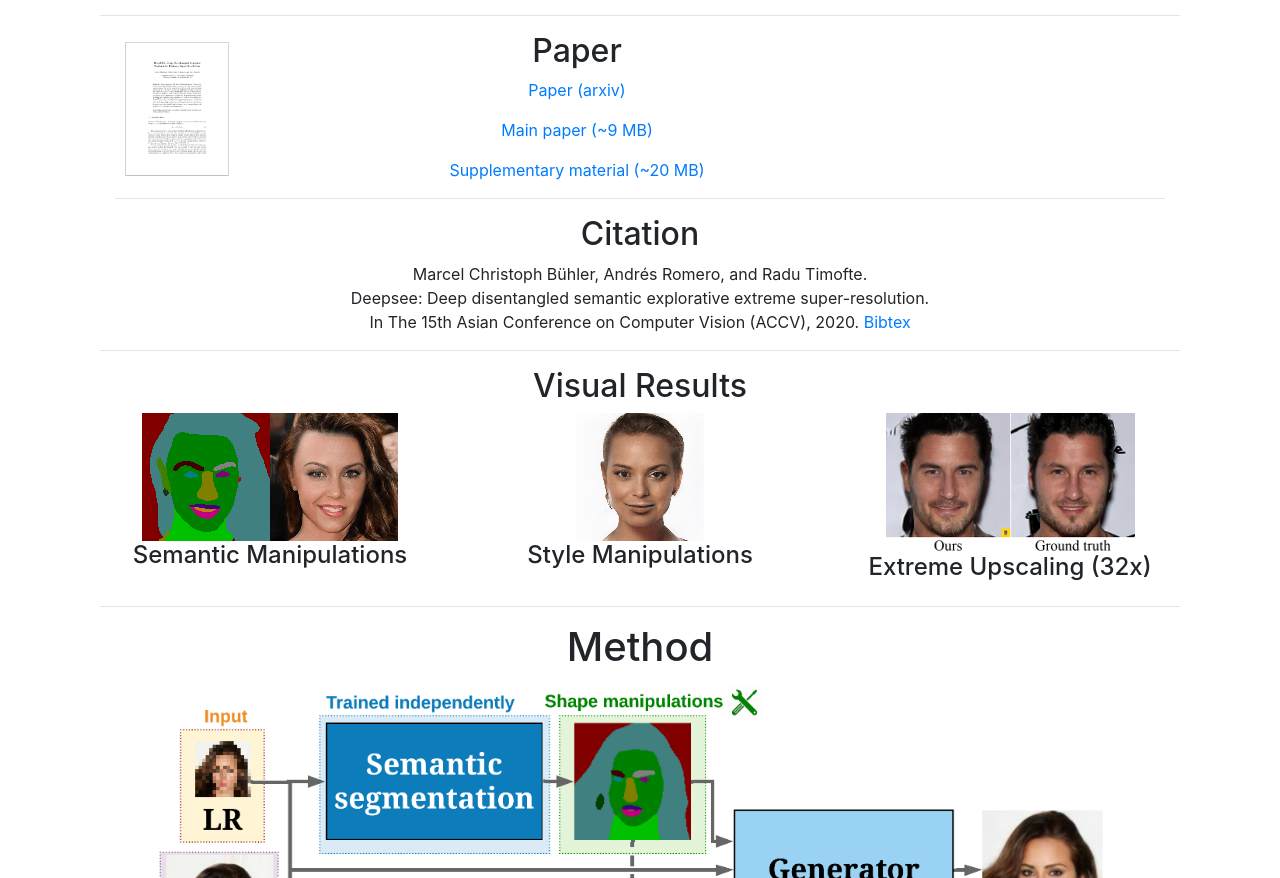
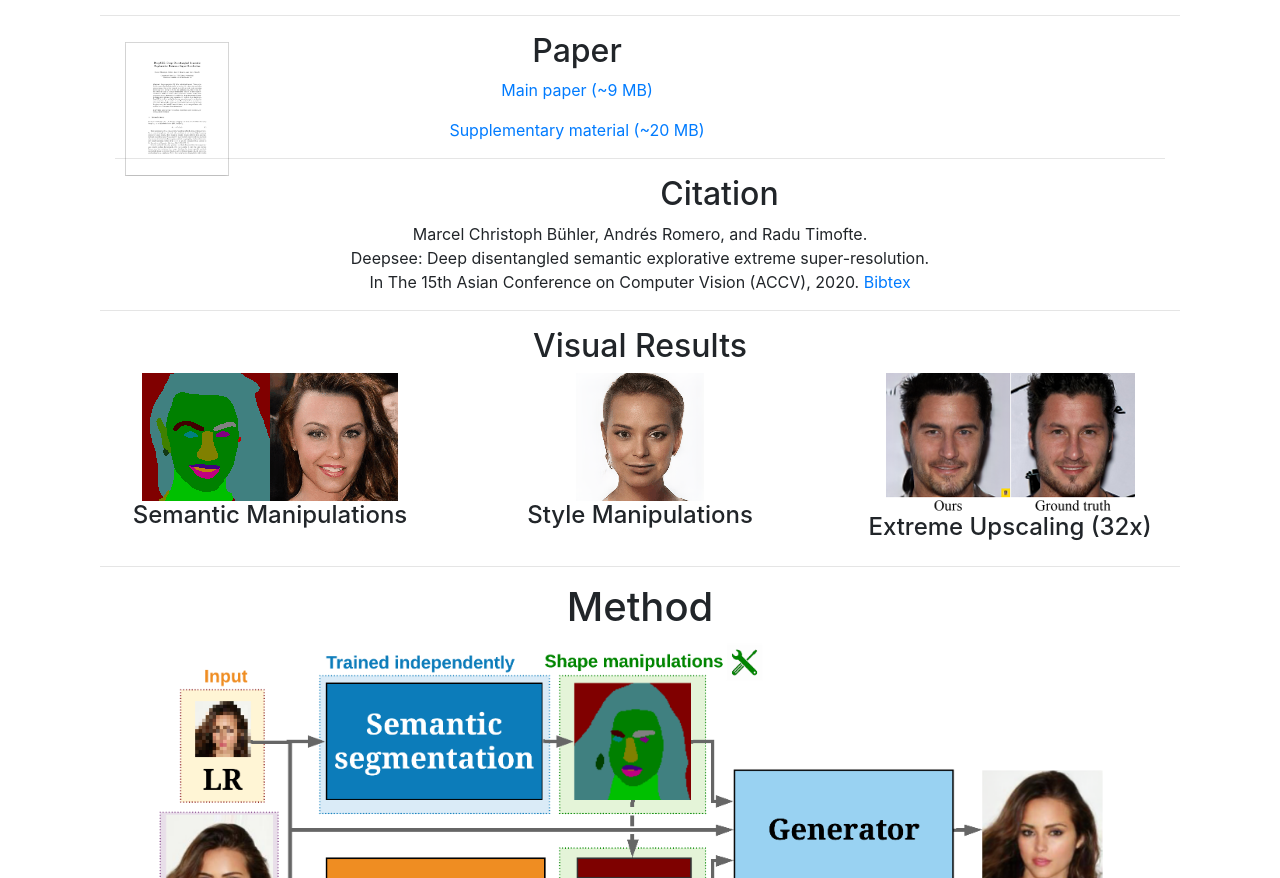
Before and after one commit to mcbuehler/DeepSEE, a plain HTML site: page docs/index.html in a window 1280 px wide. Shown: the part 851-1729 px from the top of the page. Drawn offline with nearby package versions, Linux system fonts and the light colour scheme.

Commit message:
updated project page

```diff
--- a/docs/index.html
+++ b/docs/index.html
@@ -83,9 +83,6 @@
         <div class="col-md-9 col-sm-6">
 
             <h2>Paper</h2>
-
-            <p><a href="https://arxiv.org/abs/2004.04433">Paper (arxiv)</a>
-            </p>
             <p>
                 <a target="_blank" title="Main paper" href="https://arxiv.org/abs/2004.04433">Main paper (~9 MB)</a></p>
             <p>
```
